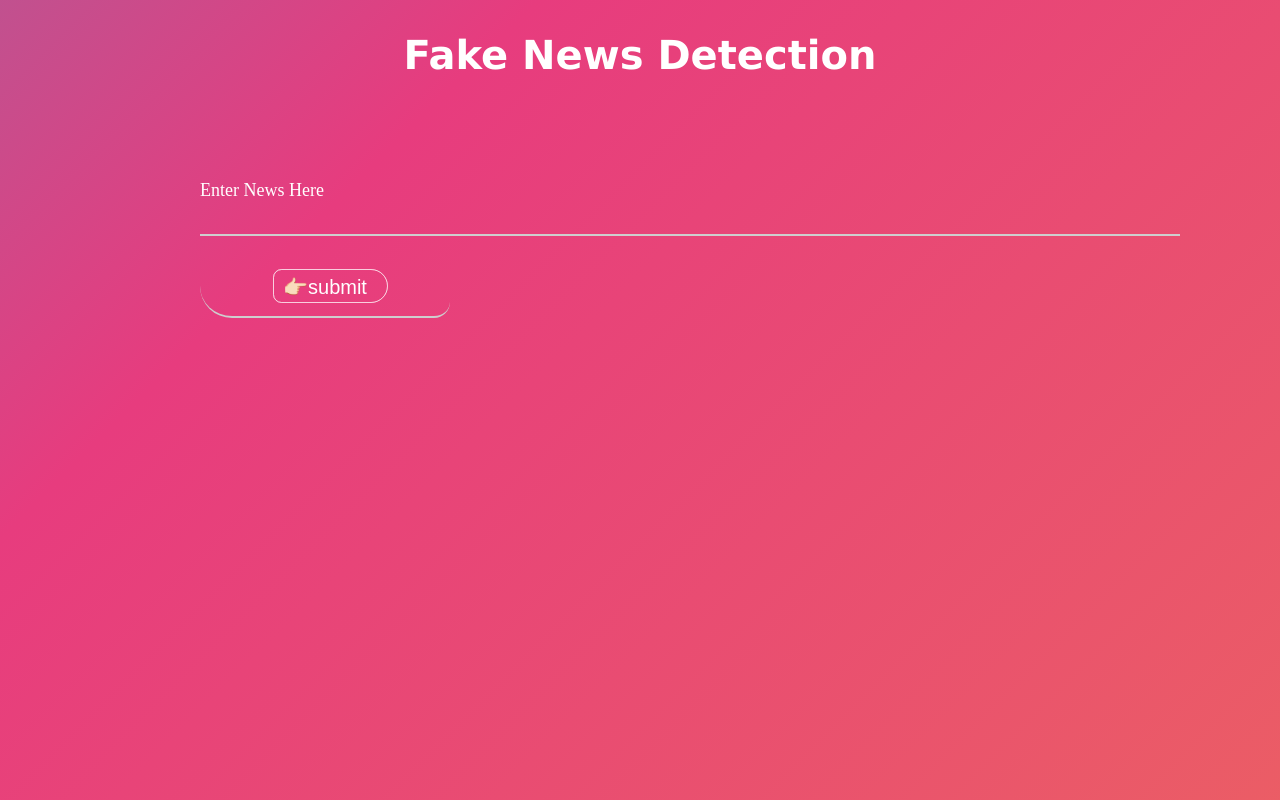
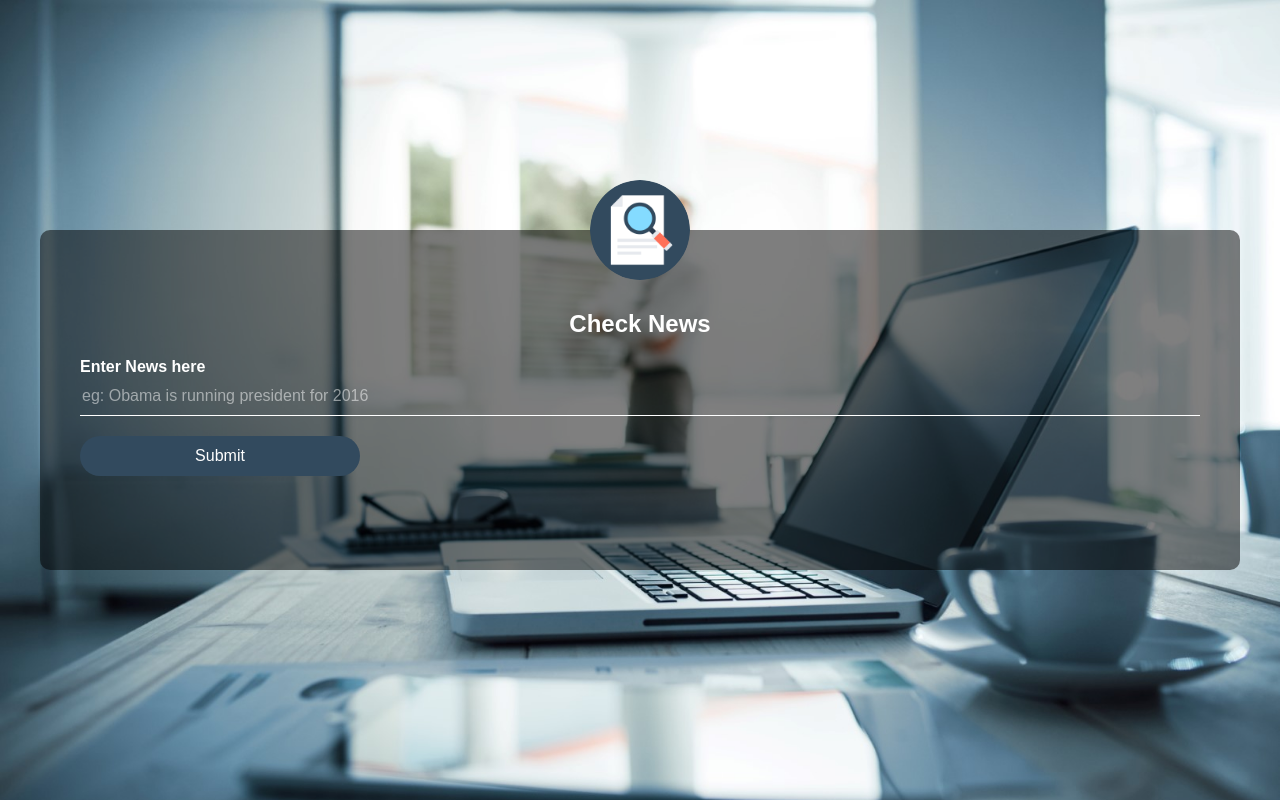
Before and after one commit to sohilluhar/test_fake, a Django app: page / in a window 1280 px wide. Run offline with Django 3.2, Linux system fonts and the light colour scheme.

Commit message:
html changes

```diff
--- /dev/null
+++ b/fakenews/static/fakenews/home.css
@@ -0,0 +1,97 @@
+
+.signin
+{
+   	position:absolute;
+	top:50%;
+	left:50%;
+	transform: translate(-50%, -50%);
+	width:1200px;
+	height:340px;
+	padding:80px 40px;
+	box-sizing: border-box;
+	background:rgba(0,0,0,0.5) ;
+	border-radius:10px;
+}
+
+.signin input
+{
+	width:100%;
+	margin-bottom: 20px;
+}
+.signin input[type="text"], .signin input[type="password"]
+{
+	border: none;
+	border-bottom: 1px solid #fff;
+	background: transparent;
+	outline:none;
+	height:40px;
+	color:#fff;
+	font-size: 16px;
+	margin-right: 0 !important;
+}
+
+
+.signin input[type="submit"]
+{
+	border:none;
+	outline:none;
+	height: 40px;
+	color:#fff;
+	width:25%;
+	font-size:16px;
+	background: #324A5E ;
+	cursor:pointer;
+	border-radius:20px;
+}
+
+
+.signin input[type="submit"]:hover
+{
+	background: #ffff;
+	color: #262626;
+}
+.signin h2
+{
+    margin:0;
+	padding:0 0 20px;
+	color:#fff;
+	text-align:center;
+
+}
+.signin p
+{
+	padding:0;
+	margin:0;
+	font-weight:bold;
+	color:#fff;
+	text-align:left;
+
+}
+
+.signin a
+{
+	color: #fff;
+	font-size:14px;
+	font-weight:bold;
+	text-decoration:none;
+}
+.signin a:hover
+{
+    color: skyblue;
+}
+
+::placeholder
+{
+	color:rgba(255,255,255,0.5);
+}
+
+.user
+{
+	width:100px;
+	height:100px;
+	overflow:hidden;
+	position:absolute;
+	top:calc(-100px/2);
+	left:calc(50% - 50px);
+	border-radius:50%;
+}
--- a/fakenews/templates/fakenews/home.html
+++ b/fakenews/templates/fakenews/home.html
@@ -1,29 +1,42 @@
+{% load static %}
 <html>
+
 <head>
+	<meta http-equiv="Content-Type" content="text/html; charset=utf-8" />
+	<title>Fake News Detection</title>
+	<link href= "{% static 'fakenews/home.css' %}" rel="stylesheet" type="text/css" />
+	<link href="https://fonts.googleapis.com/css?family=Play" rel="stylesheet">
+	<style>
+		body {
+			margin: 0;
+			padding: 0;
+			background:url("{% static 'fakenews/new2.jpg' %}");
 
-  {% load static %}
-  <link rel="stylesheet" href="{% static 'fakenews/style.css' %}" type="text/css">
+			background-size: cover;
+			font-family: sans-serif;
+			color: #fff;
+			text-align: center;
+		}
+	</style>
 </head>
-<body class="body">
-  <h1>Fake News Detection</h1>
+
+<body>
+	<div class="signin">
+		<img src="{% static 'fakenews/search.png' %}" class="user">
+		<form method="post" action="/result/">
+			<p >{% csrf_token %}</p>
+			<h2>Check News</h2>
+			<p>Enter News here</p>
+			<input type="text" name="news" placeholder="eg: Obama is running president for 2016" required/>
+			<div align="left">
+			<input type="submit" value="Submit">
+			</div>
+
+
+
+		</form>
+	</div>
+
 </body>
-<form method="post" action="/result/" id="txt">
-<div class="main">
-<p >{% csrf_token %}</p>
-<input placeholder="&nbsp" type="text" name="news" value="{{request.form.news}}" required>
-<label class="hello">Enter News Here</label>
-<span class="enter"></span>
 
-<br><br>
-
-  <div class="container-2">
-  <div class="btn btn-two" >
-<span>
- <input class="btn" type="submit" value="👉🏻submit"></span>
-</div>
-</div>
-</div>
-
-</form>
-  </section>
 </html>
```
Also changed, not shown: fakenews/static/fakenews/res.css (added, +61 -0 lines), fakenews/templates/fakenews/res.html (+40 -34 lines), fakenews/static/fakenews/new2.jpg (added), fakenews/static/fakenews/res.jpg (added), fakenews/static/fakenews/search.png (added).
